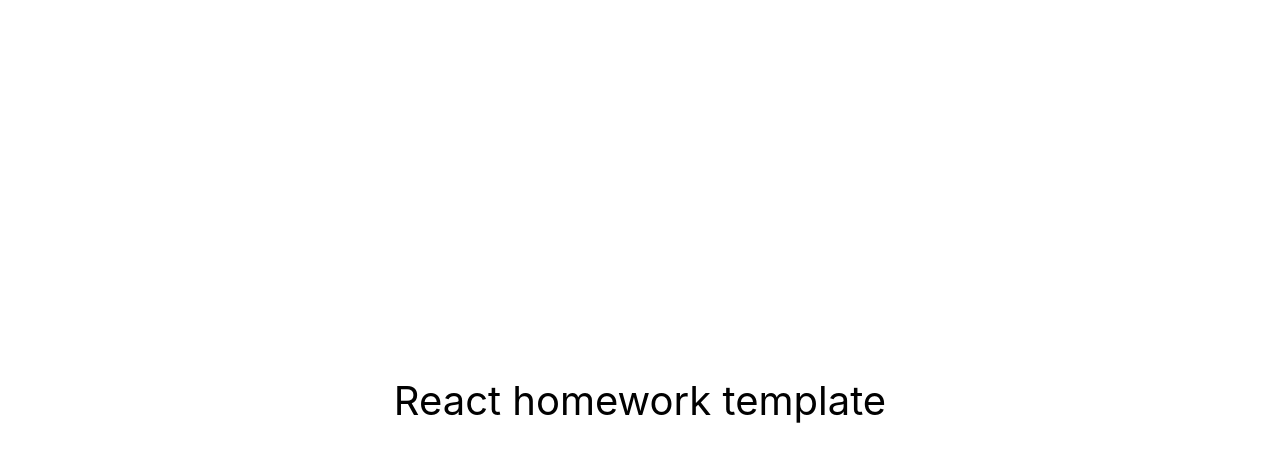
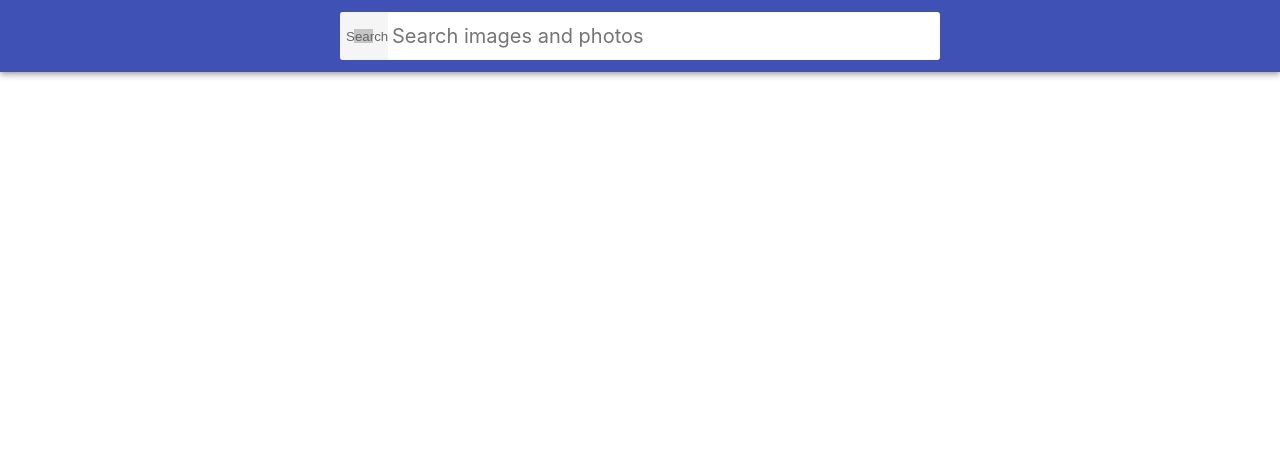
Before and after one commit to ivanytskyi2407/goit-react-hw-03-image-finder, a React (Create React App) app: page / in a window 1280 px wide. Shown: the top 462 px of the page. Built offline with nearby package versions, Linux system fonts and the light colour scheme; grey boxes are pictures that could not be loaded.

Commit message:
Searchbar

```diff
--- a/package.json
+++ b/package.json
@@ -7,6 +7,7 @@
     "@testing-library/jest-dom": "^5.16.3",
     "@testing-library/react": "^12.1.4",
     "@testing-library/user-event": "^13.5.0",
+    "axios": "^0.27.2",
     "react": "^18.0.0",
     "react-dom": "^18.0.0",
     "react-scripts": "5.0.0",
--- /dev/null
+++ b/src/API/API.jsx
@@ -0,0 +1,35 @@
+import axios from 'axios';
+const API_KEY = '25715337-58cde3c0d1b1902de73779f35';
+const BASE_URL = 'https://pixabay.com/api';
+
+export default class NewPixabayAPI {
+  constructor() {
+    this.searchQuery = '';
+    this.page = 1;
+  }
+
+  async axiosPicture() {
+    try {
+      const response = await axios.get(
+        `${BASE_URL}/?key=${API_KEY}&q=${this.searchQuery}&image_type=photo&orientation=horizontal&safesearch=true&page=${this.page}&per_page=40`
+      );
+      this.incrementPage();
+      return response.data;
+    } catch (error) {}
+  }
+
+  incrementPage() {
+    this.page += 1;
+  }
+
+  resetPage() {
+    this.page = 1;
+  }
+  get query() {
+    return this.searchQuery;
+  }
+
+  set query(newQuery) {
+    this.searchQuery = newQuery;
+  }
+}
--- a/src/components/App.jsx
+++ b/src/components/App.jsx
@@ -1,16 +1,13 @@
+import NewPixabayAPI from '../API/API';
+import Searchbar from './Searchbar/Searchbar';
+import s from './App.module.css';
+
 export const App = () => {
+  // state = {};
+
   return (
-    <div
-      style={{
-        height: '100vh',
-        display: 'flex',
-        justifyContent: 'center',
-        alignItems: 'center',
-        fontSize: 40,
-        color: '#010101'
-      }}
-    >
-      React homework template
+    <div className={s.App}>
+      <Searchbar></Searchbar>
     </div>
   );
 };
--- /dev/null
+++ b/src/components/App.module.css
@@ -0,0 +1,6 @@
+.App {
+    display: grid;
+    grid-template-columns: 1fr;
+    grid-gap: 16px;
+    padding-bottom: 24px;
+}
--- a/src/components/Searchbar/Searchbar.jsx
+++ b/src/components/Searchbar/Searchbar.jsx
@@ -0,0 +1,22 @@
+import s from './Searchbar.module.css';
+
+const Searchbar = () => {
+  return (
+    <header className={s.Searchbar}>
+      <form className={s.SearchForm}>
+        <button type="submit" className={s.SearchFormButton}>
+          <span className="button-label">Search</span>
+        </button>
+
+        <input
+          className={s.SearchFormInput}
+          type="text"
+          autocomplete="off"
+          autofocus
+          placeholder="Search images and photos"
+        />
+      </form>
+    </header>
+  );
+};
+export default Searchbar;
--- a/src/components/Searchbar/Searchbar.module.css
+++ b/src/components/Searchbar/Searchbar.module.css
@@ -0,0 +1,76 @@
+.Searchbar {
+    top: 0;
+    left: 0;
+    position: sticky;
+    z-index: 1100;
+    display: flex;
+    justify-content: center;
+    align-items: center;
+    min-height: 64px;
+    padding-right: 24px;
+    padding-left: 24px;
+    padding-top: 12px;
+    padding-bottom: 12px;
+    color: #fff;
+    background-color: #3f51b5;
+    box-shadow: 0px 2px 4px -1px rgba(0, 0, 0, 0.2),
+        0px 4px 5px 0px rgba(0, 0, 0, 0.14), 0px 1px 10px 0px rgba(0, 0, 0, 0.12);
+}
+
+
+.SearchForm {
+    display: flex;
+    align-items: center;
+    width: 100%;
+    max-width: 600px;
+    background-color: #fff;
+    border-radius: 3px;
+    overflow: hidden;
+}
+
+.SearchFormButton {
+    display: inline-block;
+    width: 48px;
+    height: 48px;
+    border: 0;
+    background-image: url('https://image.flaticon.com/icons/svg/149/149852.svg');
+    background-size: 40%;
+    background-repeat: no-repeat;
+    background-position: center;
+    opacity: 0.6;
+    transition: opacity 250ms cubic-bezier(0.4, 0, 0.2, 1);
+    cursor: pointer;
+    outline: none;
+}
+
+.SearchFormButton:hover {
+    opacity: 1;
+}
+
+.SearchFormButton-label {
+    position: absolute;
+    width: 1px;
+    height: 1px;
+    padding: 0;
+    overflow: hidden;
+    clip: rect(0, 0, 0, 0);
+    white-space: nowrap;
+    clip-path: inset(50%);
+    border: 0;
+}
+
+.SearchFormInput {
+    display: inline-block;
+    width: 100%;
+    font: inherit;
+    font-size: 20px;
+    border: none;
+    outline: none;
+    padding-left: 4px;
+    padding-right: 4px;
+}
+
+.SearchForm-input::placeholder {
+    font: inherit;
+    font-size: 18px;
+}
--- a/src/index.css
+++ b/src/index.css
@@ -26,100 +26,7 @@
   height: auto;
 }
 
-/*
- * Стили компонента App
- */
-.App {
-  display: grid;
-  grid-template-columns: 1fr;
-  grid-gap: 16px;
-  padding-bottom: 24px;
-}
-
-/*
- * Стили компонента Searchbar
- */
-.Searchbar {
-  top: 0;
-  left: 0;
-  position: sticky;
-  z-index: 1100;
-  display: flex;
-  justify-content: center;
-  align-items: center;
-  min-height: 64px;
-  padding-right: 24px;
-  padding-left: 24px;
-  padding-top: 12px;
-  padding-bottom: 12px;
-  color: #fff;
-  background-color: #3f51b5;
-  box-shadow: 0px 2px 4px -1px rgba(0, 0, 0, 0.2),
-    0px 4px 5px 0px rgba(0, 0, 0, 0.14), 0px 1px 10px 0px rgba(0, 0, 0, 0.12);
-}
-
-/*
- * Стили компонента SearchForm
- */
-.SearchForm {
-  display: flex;
-  align-items: center;
-  width: 100%;
-  max-width: 600px;
-  background-color: #fff;
-  border-radius: 3px;
-  overflow: hidden;
-}
-
-.SearchForm-button {
-  display: inline-block;
-  width: 48px;
-  height: 48px;
-  border: 0;
-  background-image: url('https://image.flaticon.com/icons/svg/149/149852.svg');
-  background-size: 40%;
-  background-repeat: no-repeat;
-  background-position: center;
-  opacity: 0.6;
-  transition: opacity 250ms cubic-bezier(0.4, 0, 0.2, 1);
-  cursor: pointer;
-  outline: none;
-}
-
-.SearchForm-button:hover {
-  opacity: 1;
-}
-
-.SearchForm-button-label {
-  position: absolute;
-  width: 1px;
-  height: 1px;
-  padding: 0;
-  overflow: hidden;
-  clip: rect(0, 0, 0, 0);
-  white-space: nowrap;
-  clip-path: inset(50%);
-  border: 0;
-}
-
-.SearchForm-input {
-  display: inline-block;
-  width: 100%;
-  font: inherit;
-  font-size: 20px;
-  border: none;
-  outline: none;
-  padding-left: 4px;
-  padding-right: 4px;
-}
-
-.SearchForm-input::placeholder {
-  font: inherit;
-  font-size: 18px;
-}
-
-/*
- * Стили компонента ImageGallery
+ /* * Стили компонента ImageGallery */
  */
 .ImageGallery {
   display: grid;
```
Also changed, not shown: 1 other file (tests, documents, lock files or other folders).
